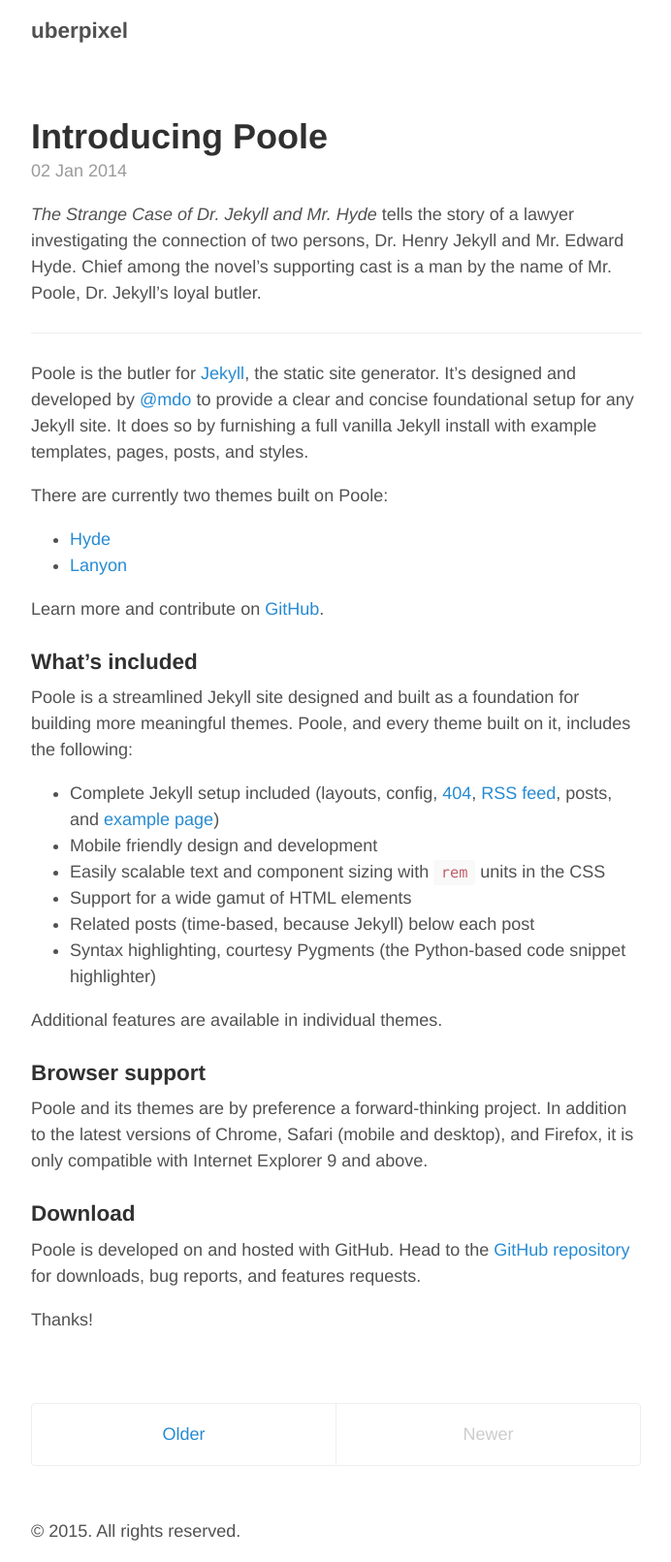
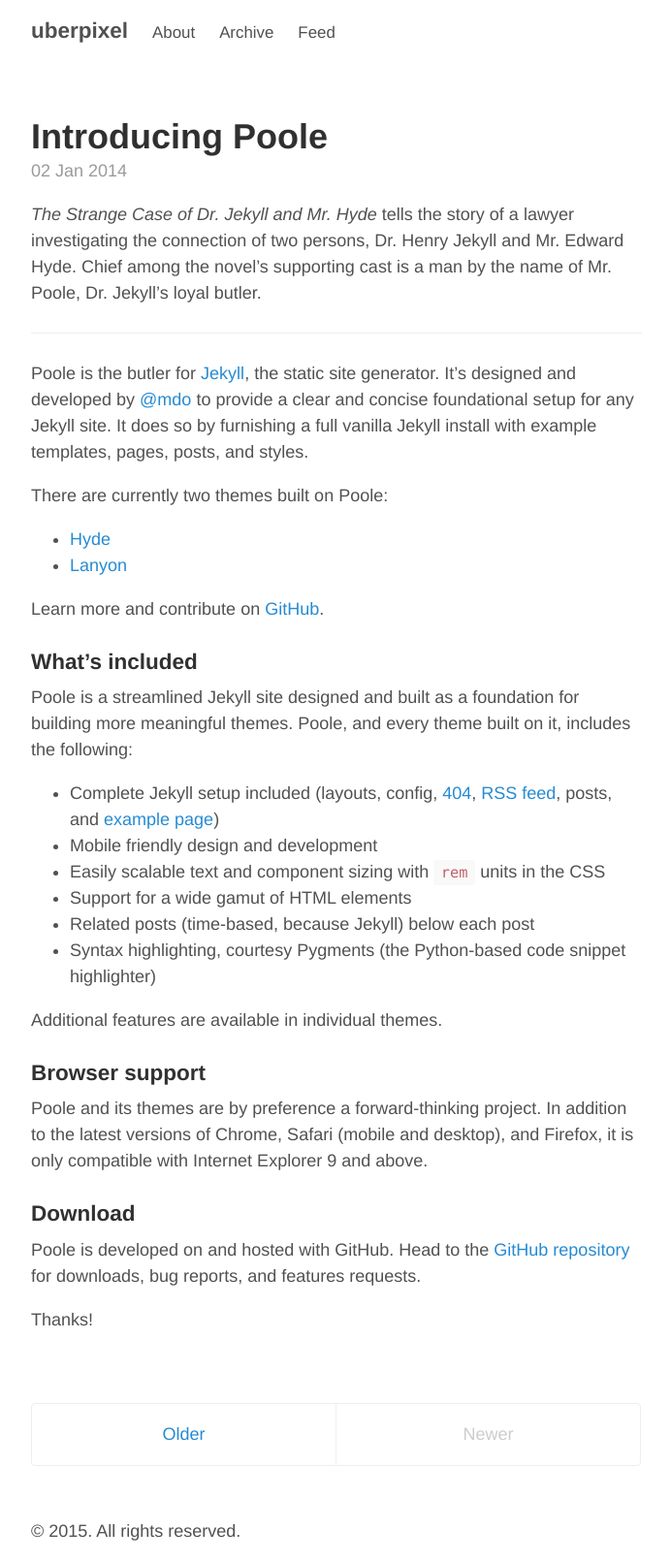
Before and after one commit to cbrabez/cbrabez.github.io, a Jekyll site: the page built from index.html, in a window 1280 px wide. Shown: the whole page at 97% size, without its empty margins (293-985 px from the left). Built offline with Jekyll 4.4.1, drawn with Linux system fonts in a browser that asks for light colours; the list of posts is cut into pages by our own code.

Commit message:
Update default.html

```diff
--- a/_layouts/default.html
+++ b/_layouts/default.html
@@ -12,9 +12,8 @@
         <h3 class="masthead-title">
           <a href="/" title="Home">{{ site.title }}</a>
 
-          {% for page_name in site.pages_list %}
-              &nbsp;&nbsp;&nbsp;
-              <small><a href="{{ page[1]  }}">{{ page[0] }}</a></small>
+          {% for page in site.pages_list %}
+              &nbsp;&nbsp;&nbsp;<small><a href="{{ page[1]  }}">{{ page[0] }}</a></small>
           {% endfor %}
 
         </h3>
```
